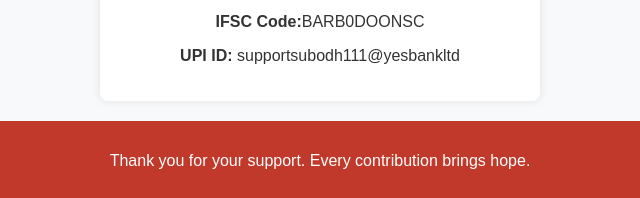
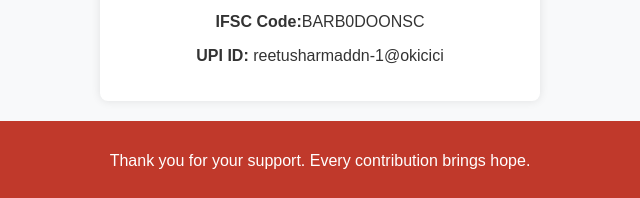
Before and after one commit to Himanshu882k/liver-transplant-donation, a plain HTML site: page index.html in a window 1280 px wide. Shown: the part 1299-1497 px from the top of the page, 320-960 px from the left. Drawn offline with Linux system fonts and the light colour scheme.

Commit message:
Update index.html

```diff
--- a/index.html
+++ b/index.html
@@ -116,7 +116,7 @@
         <p><strong>Bank Name:</strong> Bank of Baroda</p>
         <p><strong>Account Number:</strong>22410100017569</p>
         <p><strong>IFSC Code:</strong>BARB0DOONSC</p>
-        <p><strong>UPI ID:</strong> supportsubodh111@yesbankltd</p>
+        <p><strong>UPI ID:</strong> reetusharmaddn-1@okicici</p>
     </section>
 
     <footer>
```
